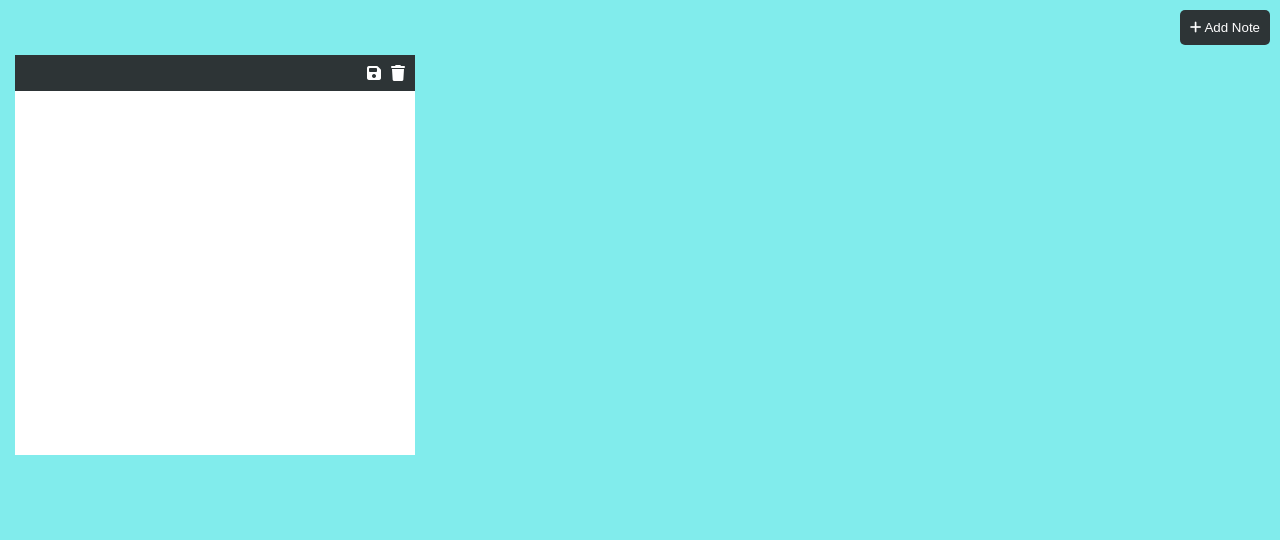
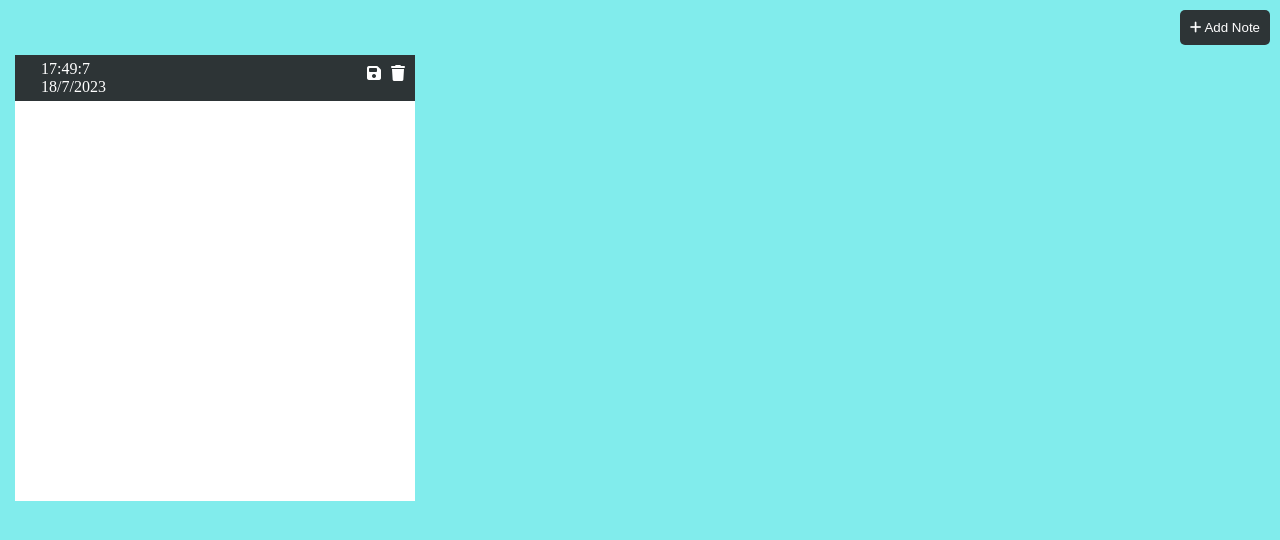
Before and after one commit to Prashant1305/NoteTaker, a plain HTML site: page index.html in a window 1280 px wide. Both pictures are taken after a click on the icon 374 px from the left and 73 px from the top of the page. Drawn offline with Linux system fonts and the light colour scheme.

Commit message:
completed

```diff
--- a/app.js
+++ b/app.js
@@ -2,20 +2,66 @@
 const mainbody = document.querySelector("#main");
 const addbtn = document.querySelector("#addBtn");
 
-addNote();
+// self calling function
+(
+    function() {
+        const lsNotes = JSON.parse(localStorage.getItem("notes"));
+        if (lsNotes === null) {
+            addNote()
+        } else {
+            lsNotes.forEach(
+                (lsNote) => {
+                    addNote(lsNote)
+                }
+            )
+        }
+
+    }
+)()
+
 addbtn.addEventListener('click', () => {
     addNote();
 })
-function addNote() {
+function saveNotes(){
+    const notes=document.querySelectorAll(".note textarea");
+     console.log(notes);
+    const data=[];
+    for(let i of notes)
+    {
+        data.push(i.value);
+    }
+    if(data.length===0)
+    {
+        localStorage.removeItem("notes");
+    }
+    else{
+        localStorage.setItem("notes",JSON.stringify(data));
+    }
+    console.log(data);
+}
+function addNote(text="") {
     const newNode=document.createElement("div");
     newNode.classList="note";
+    const d = new Date();
+
     newNode.innerHTML=`<div class="tool">
-    <i class="save fas fa-save"></i>
-    <i class="trash fas fa-trash"></i>
-    </div>`;
+    <label for="tool" class="rgt">${d.getHours()}:${d.getMinutes()}:${d.getSeconds()}<br>${d.getDate()}/${d.getMonth()}/${d.getFullYear()}</label>
+        <i class="save fas fa-save"></i>
+        <i class="trash fas fa-trash"></i>
+    </div>
+    <textarea>${text}</textarea>`;
     newNode.querySelector(".trash").addEventListener("click",()=>{
         newNode.remove();
+        saveNotes()
     });
+    newNode.querySelector(".save").addEventListener("click",()=>{
+        saveNotes();
+    })
+    newNode.querySelector("textarea").addEventListener(
+        "focusout",
+        function() {
+            saveNotes()
+        }
+    )
     mainbody.prepend(newNode);
-
 }
--- a/custom.css
+++ b/custom.css
@@ -32,7 +32,9 @@
     margin: 15px;
     margin-top: 55px;
 }
-
+.note:hover {
+    box-shadow: 6px 6px 100px rgba(28, 137, 187, 0.952);
+}
 .tool {
     width: 100%;
     background-color: #2d3436;
@@ -41,7 +43,6 @@
     display: flex;
     justify-content: end;
 }
-
 .tool i {
     padding: 5px;
     cursor: pointer;
@@ -60,3 +61,8 @@
     border: 0;
     outline: 0;
 }
+.rgt{
+    display: flex;
+
+    margin-right: 16rem;
+}
```
Also changed, not shown: index.html (+1 -0 lines).
